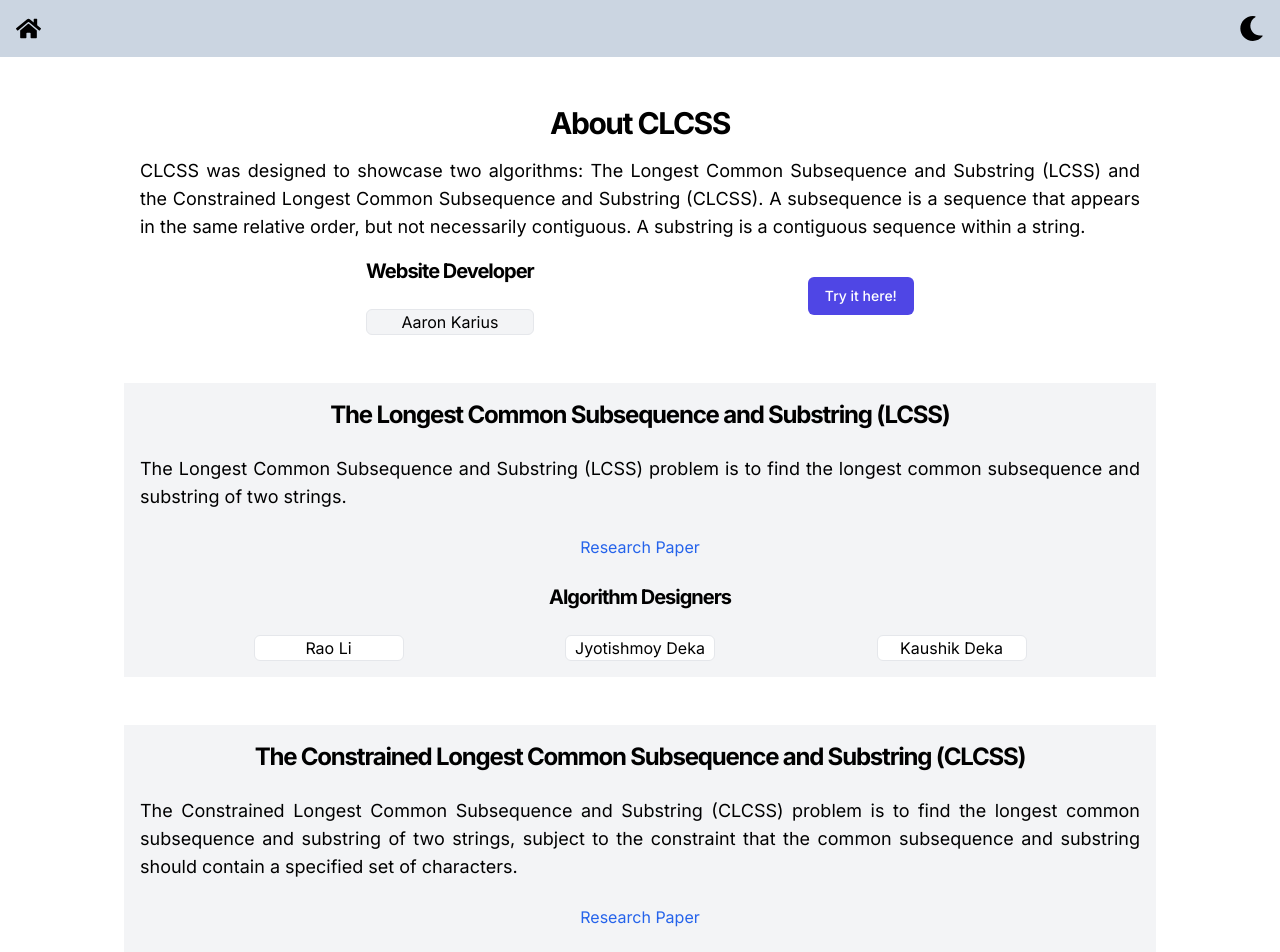
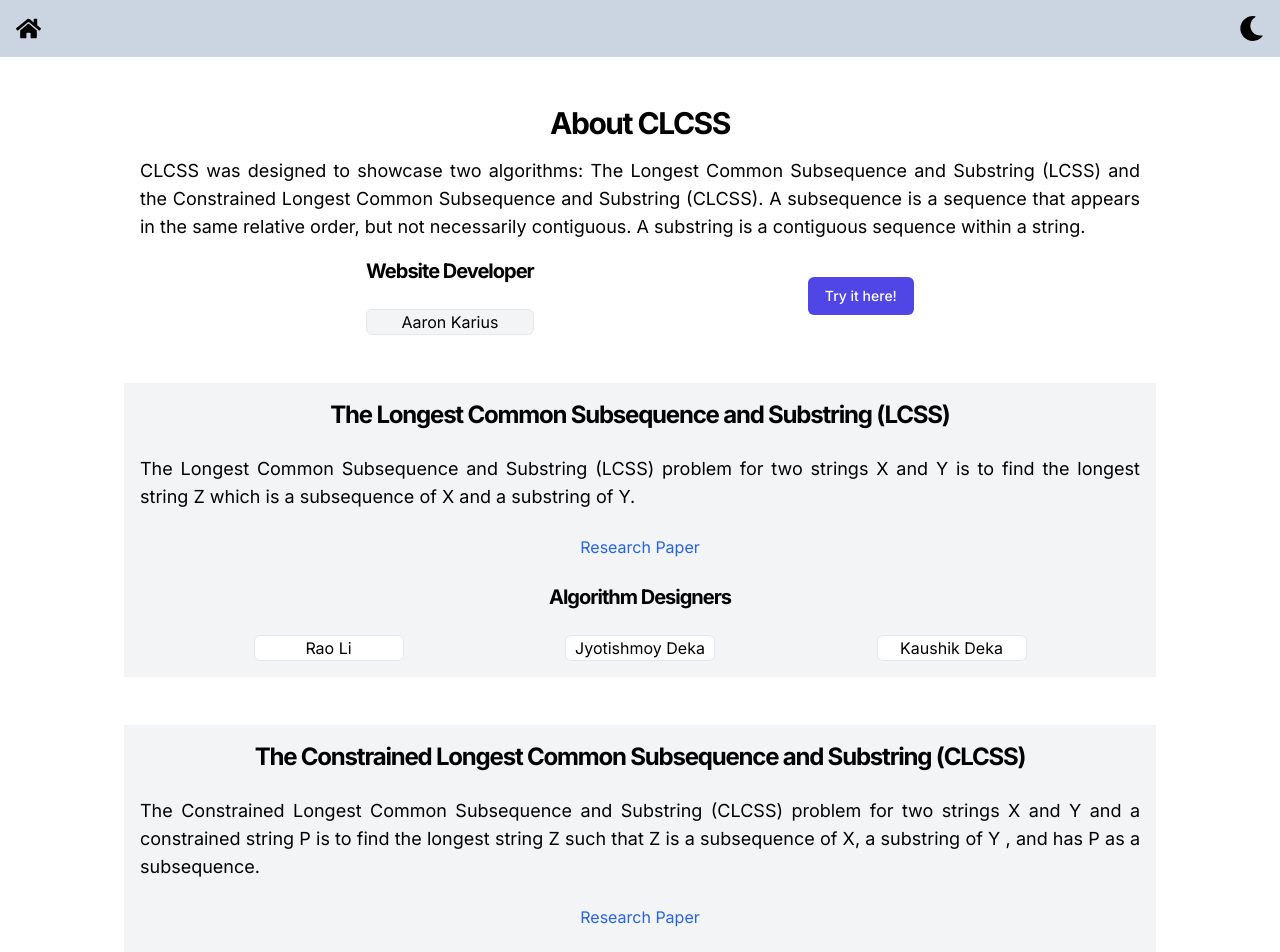
Before and after one commit to aaronkarius/LCSS, a Next.js app: page / in a window 1280 px wide. Shown: the top 952 px of the page. Built offline with nearby package versions, Linux system fonts and the light colour scheme.

Commit message:
updating pdf and problem texts

```diff
--- a/app/page.jsx
+++ b/app/page.jsx
@@ -1,5 +1,4 @@
 import Link from "next/link";
-import Image from "next/image";
 
 const Home = () => {
     return (
@@ -39,8 +38,8 @@ const Home = () => {
                 </p>
                 <p className="max-w-[1000px] text-justify text-lg">
                     The Longest Common Subsequence and Substring (LCSS) problem
-                    is to find the longest common subsequence and substring of
-                    two strings.
+                    for two strings X and Y is to find the longest string Z
+                    which is a subsequence of X and a substring of Y.
                 </p>
                 <Link
                     href="/lcss.pdf"
@@ -71,10 +70,10 @@ const Home = () => {
                 </p>
                 <p className="max-w-[1000px] text-justify text-lg">
                     The Constrained Longest Common Subsequence and Substring
-                    (CLCSS) problem is to find the longest common subsequence
-                    and substring of two strings, subject to the constraint that
-                    the common subsequence and substring should contain a
-                    specified set of characters.
+                    (CLCSS) problem for two strings X and Y and a constrained
+                    string P is to find the longest string Z such that Z is a
+                    subsequence of X, a substring of Y , and has P as a
+                    subsequence.
                 </p>
                 <Link
                     href="/clcss.pdf"
```
Also changed, not shown: 1 other file (tests, documents, lock files or other folders).
